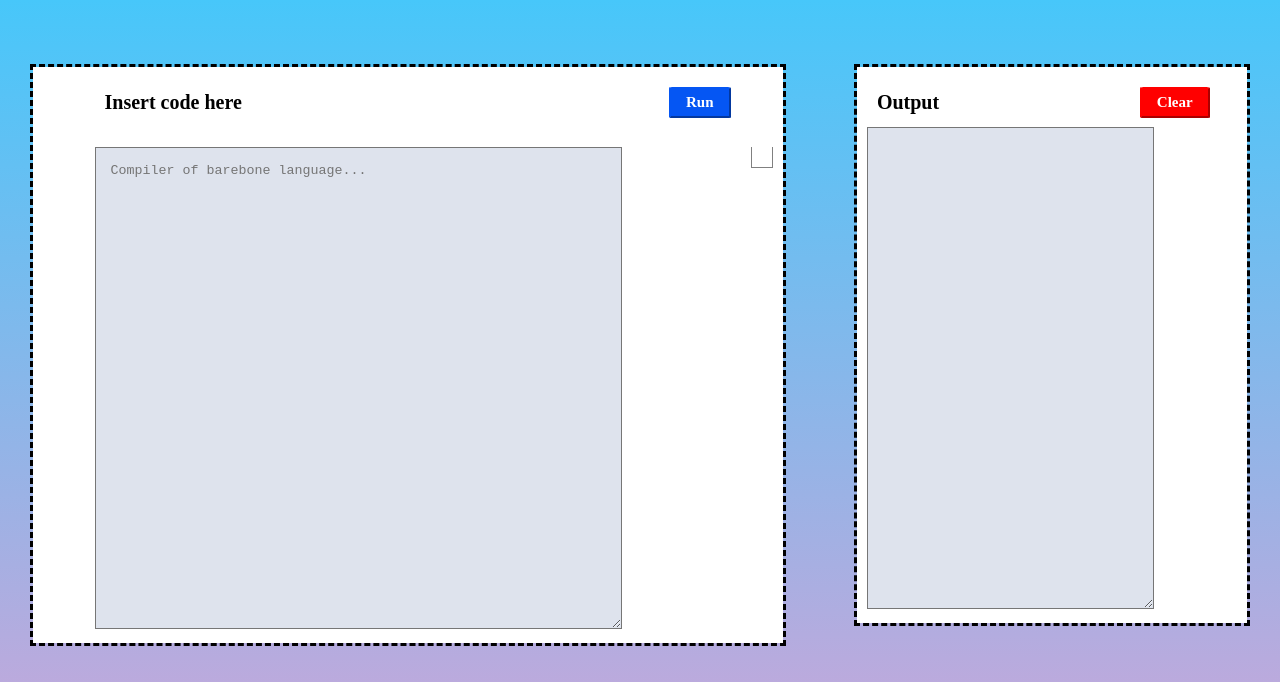
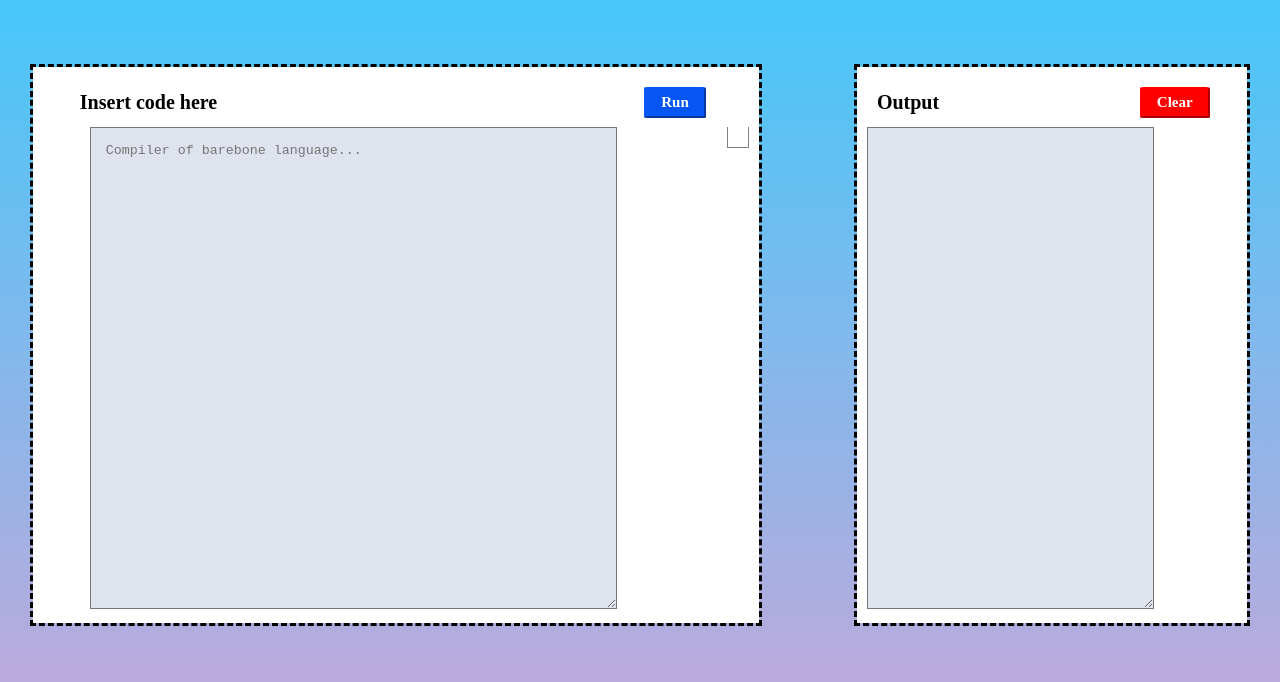
Before and after one commit to jbz26/CS111.N22.KHCL, a plain HTML site: page BB_CMP_with_INDEXING_presentation/index.html in a window 1280 px wide. Shown: the part 118-800 px from the top of the page. Drawn offline with Linux system fonts and the light colour scheme.

Commit message:
Update style.css

```diff
--- a/BB_CMP_with_INDEXING_presentation/css/style.css
+++ b/BB_CMP_with_INDEXING_presentation/css/style.css
@@ -22,7 +22,7 @@ html{
     outline-style: dashed;
     margin: 10px;
     background-color: white;
-    padding-left: 5%;
+    padding-left: 3%;
 }
 .out{
     width: 30%;
@@ -100,3 +100,12 @@ cursor: pointer;
 .hint li:hover {
 background-color: lightgray;
 }
+#lineNumber{
+    padding-right: 10px;
+    margin-top: 7px;
+    display: inline;
+    float: left;
+    font-size: 13px;
+    max-height: 445px;
+    overflow-y: scroll;
+}
```
